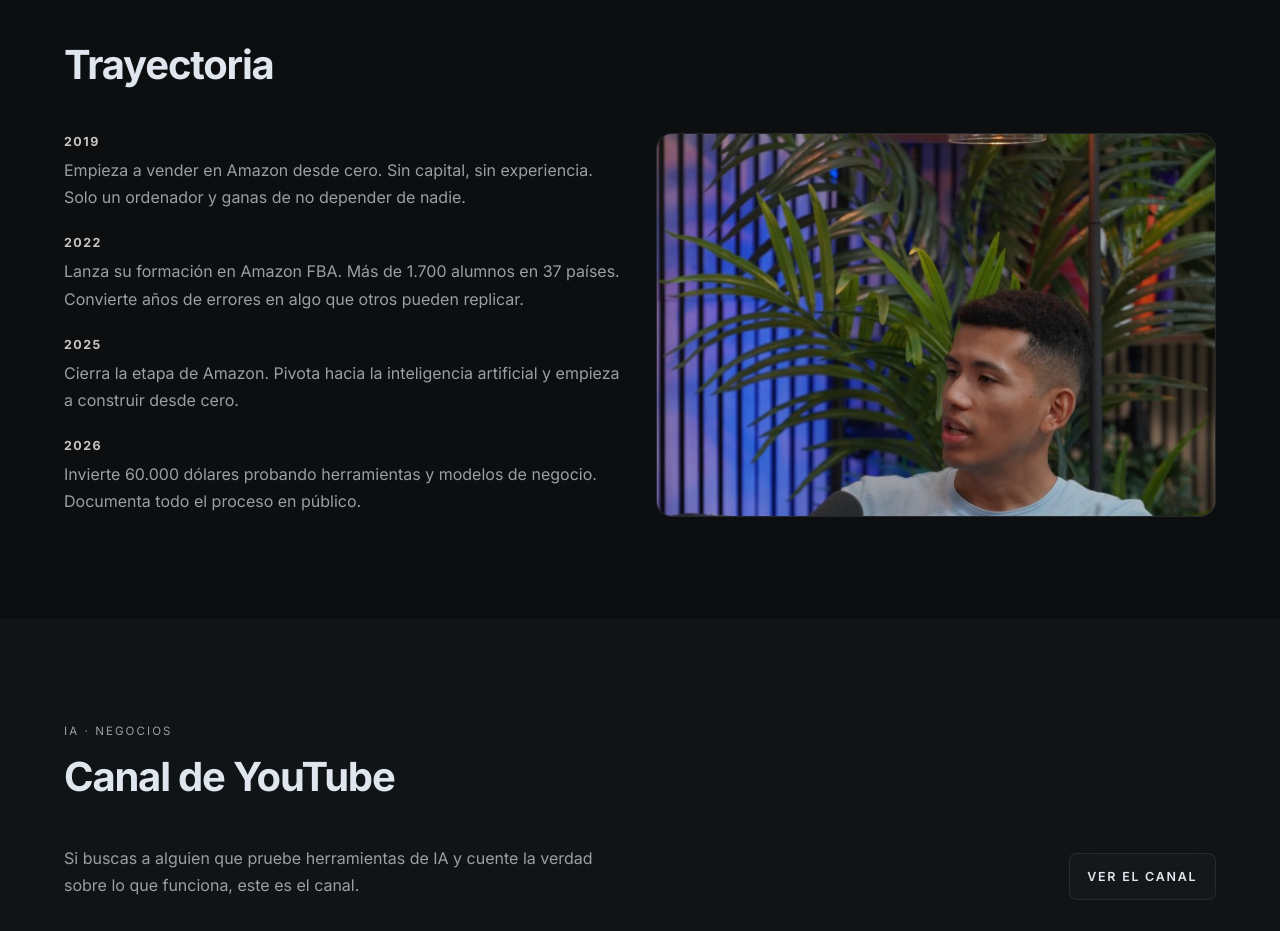
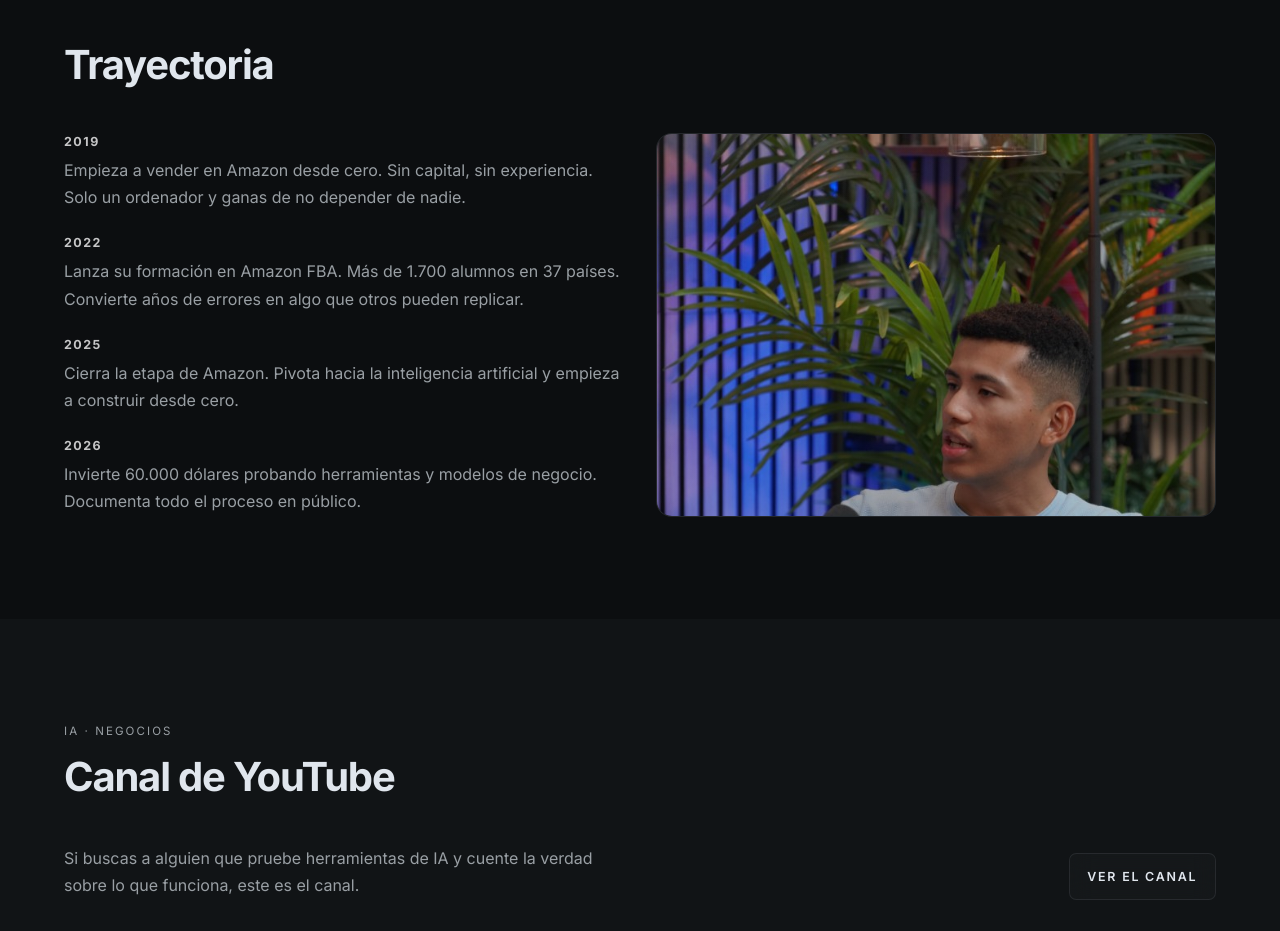
Before and after one commit to JoselercAI/MinoruWeb, a Next.js app: page / in a window 1280 px wide. Shown: the part 1340-2271 px from the top of the page. Built offline with nearby package versions, Linux system fonts and the light colour scheme; no server answers; grey boxes are pictures that could not be loaded.

Commit message:
Fine-tune desktop timeline framing.
Raise the timeline image slightly more on desktop while keeping the current crop balanced and the subject's head fully visible.

Made-with: Cursor

```diff
--- a/app/page.module.scss
+++ b/app/page.module.scss
@@ -70,7 +70,7 @@
 }
 
 .timelineImage {
-  object-position: center 8% !important;
+  object-position: center 5% !important;
 }
 
 .visual::after,
```
